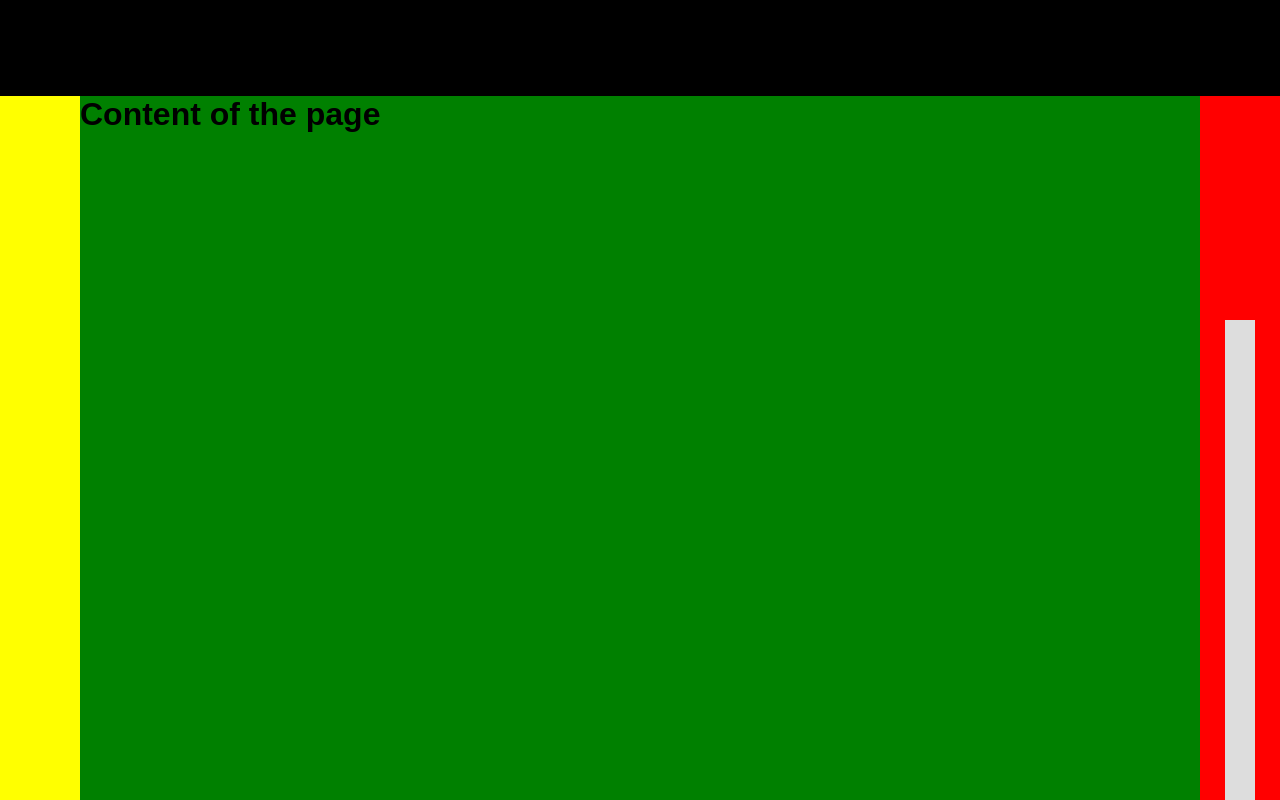
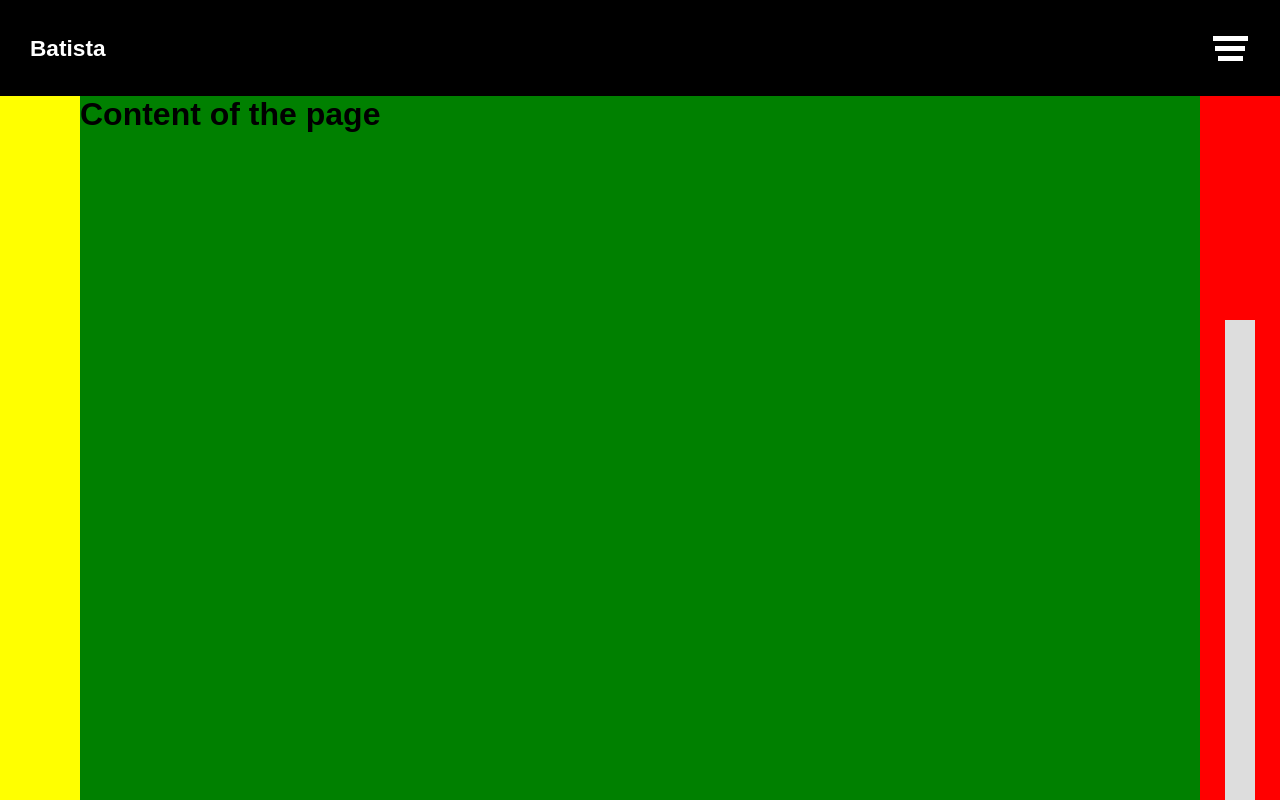
Before and after one commit to BatistaTony/batista-dev, a React (Create React App) app: page / in a window 1280 px wide. Built offline with nearby package versions, Linux system fonts and the light colour scheme.

Commit message:
feat: navbar item, logo and menu

```diff
--- a/src/components/layout/layout.tsx
+++ b/src/components/layout/layout.tsx
@@ -1,5 +1,7 @@
 import React from "react";
 import Networks from "../section/Networks";
+import Logo from "../ui/Logo";
+import MenuHumburguer from "../ui/MenuHamburguer";
 import { LayoutContainer } from "./styles";
 
 interface LayoutProps {
@@ -9,7 +11,10 @@ interface LayoutProps {
 export const Layout = ({ children }: LayoutProps) => {
   return (
     <LayoutContainer>
-      <div className="navbar"></div>
+      <div className="navbar">
+        <Logo />
+        <MenuHumburguer />
+      </div>
       <div className="left-side-bar" />
       <div className="content">{children}</div>
       <div className="right-side-bar">
--- a/src/components/layout/styles.ts
+++ b/src/components/layout/styles.ts
@@ -13,6 +13,13 @@ export const LayoutContainer = styled.div`
     background-color: black;
     grid-column: 1/4;
     grid-row: 1/2;
+    display: flex;
+    flex-direction: row;
+    align-items: center;
+    justify-content: space-between;
+    padding-left: 30px;
+    padding-right: 30px;
+    box-sizing: border-box;
   }
 
   .left-side-bar {
--- /dev/null
+++ b/src/components/ui/Logo/index.tsx
@@ -0,0 +1,12 @@
+import React from "react";
+import { LogoContainer } from "./style";
+
+const Logo = () => {
+  return (
+    <LogoContainer>
+      <h1>Batista</h1>
+    </LogoContainer>
+  );
+};
+
+export default Logo;
--- /dev/null
+++ b/src/components/ui/Logo/style.ts
@@ -0,0 +1,8 @@
+import styled from "styled-components";
+
+export const LogoContainer = styled.div`
+  h1 {
+    font-size: 17pt;
+    color: white;
+  }
+`;
--- /dev/null
+++ b/src/components/ui/MenuHamburguer/index.tsx
@@ -0,0 +1,16 @@
+import React, { useState } from "react";
+import { MenuHamburguerContainer } from "./style";
+
+const MenuHumburguer = () => {
+  const [toggle, setToggle] = useState(false);
+
+  return (
+    <MenuHamburguerContainer onClick={() => setToggle(!toggle)} open={toggle}>
+      <div className="line-1" />
+      {!toggle && <div className="line-2" />}
+      <div className="line-3" />
+    </MenuHamburguerContainer>
+  );
+};
+
+export default MenuHumburguer;
--- /dev/null
+++ b/src/components/ui/MenuHamburguer/style.ts
@@ -0,0 +1,39 @@
+import styled from "styled-components";
+
+interface MenuHamburguerContainerProps {
+  open: boolean;
+}
+
+export const MenuHamburguerContainer = styled.div<MenuHamburguerContainerProps>`
+  display: flex;
+  flex-direction: column;
+  align-items: center;
+  justify-content: space-around;
+  width: 40px;
+  height: 30px;
+  cursor: pointer;
+
+  .line-1,
+  .line-2,
+  .line-3 {
+    width: 35px;
+    height: 5px;
+    background: white;
+    transition: transform 0.5s;
+  }
+
+  .line-1 {
+    transform: ${({ open }) =>
+      open ? "rotate(40deg) translate(5px, 5px)" : ""};
+  }
+
+  .line-2 {
+    width: 30px;
+  }
+
+  .line-3 {
+    transform: ${({ open }) =>
+      open ? "rotate(-40deg) translate(5px, -6px)" : ""};
+    width: ${({ open }) => (open ? "35px" : "25px")};
+  }
+`;
```
